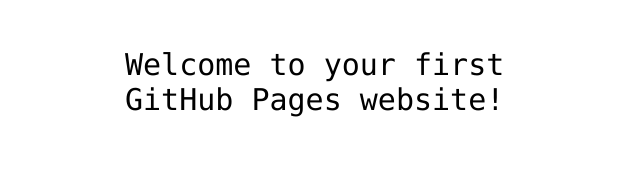
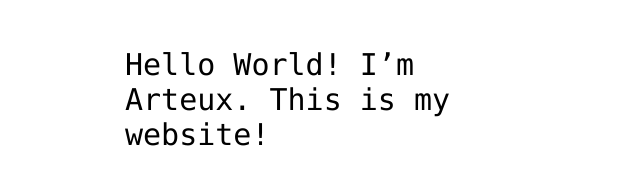
Before and after one commit to Arteux/Arteux.github.io, a plain HTML site: page index.html in a window 1280 px wide. Shown: the part 341-526 px from the top of the page, without its empty margins (315-955 px from the left). Drawn offline with Linux system fonts and the light colour scheme.

Commit message:
Added my username to index.html file

```diff
--- a/index.html
+++ b/index.html
@@ -12,7 +12,7 @@
 <img src="https://octodex.github.com/images/daftpunktocat-thomas.gif" id="octocat" alt="octocat-gif" />
 
 <!-- Change this code here by copy and pasting your template on line 15 -->
-<p>Welcome to your first GitHub Pages website!</p>
+<p>Hello World! I’m Arteux. This is my website!</p>
 
 </body>
 </html>
```
